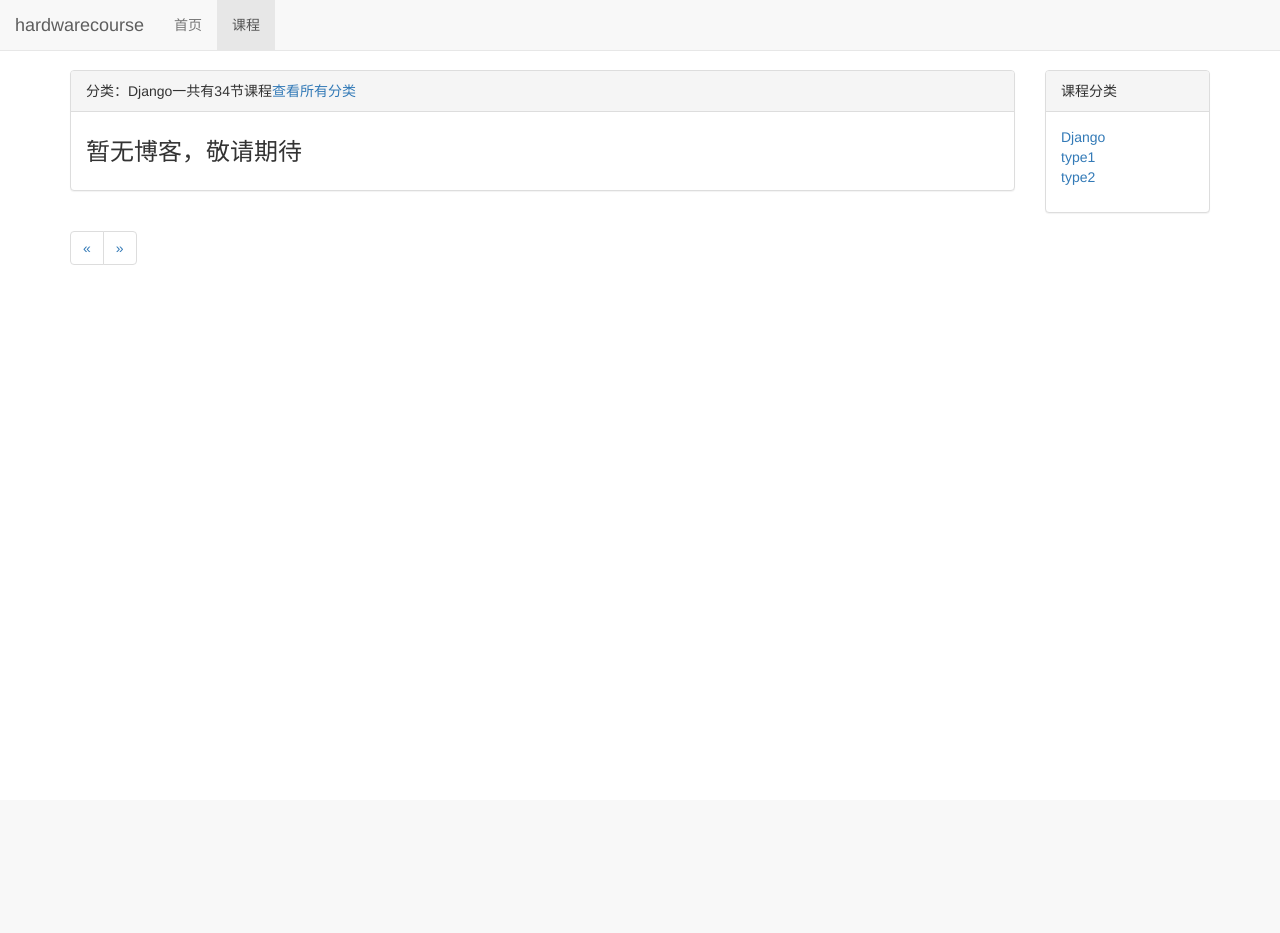
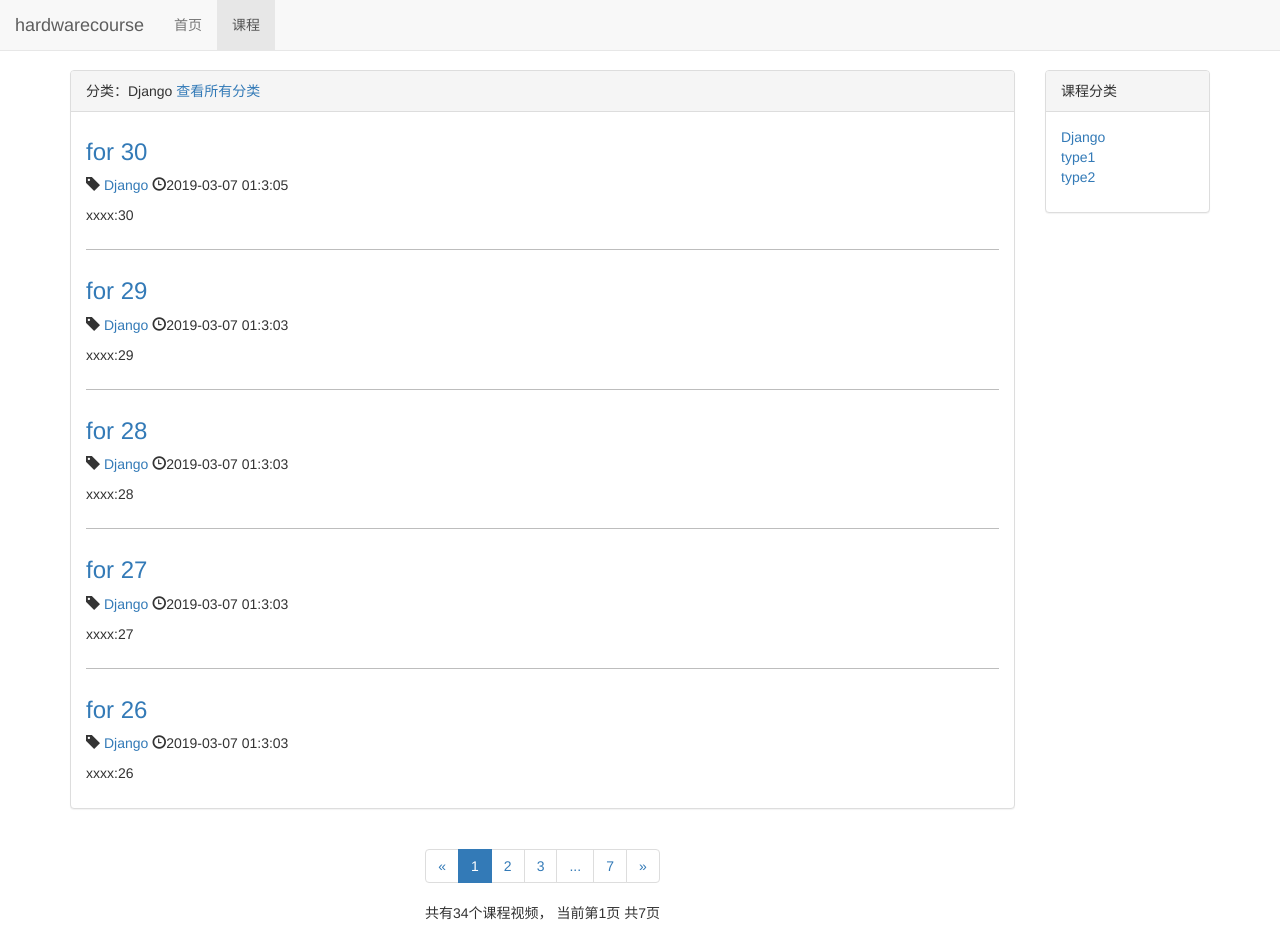
Before and after one commit to TrellixVulnTeam/Django-wxapp_SYJM, a Django app: a page that uses mysite/blog/templates/blog/blog_list.html in a window 1280 px wide. Before the commit the page ends 265 px from the top, so only its background shows below. Run offline with Django 3.2, Linux system fonts and the light colour scheme; data comes from the database, SQL or seed files in the repository; some libraries are stand-ins or nearby versions.

Commit message:
update 上次具体写了啥 我也忘了 可能也不用这个后端了 以后想起来再做一下

```diff
--- a/mysite/blog/static/blog/blog.css
+++ b/mysite/blog/static/blog/blog.css
@@ -8,6 +8,10 @@ div.blog:not(:last-child){
     margin-bottom: 2em;
     padding-bottom: 1em;
     border-bottom: 1px solid rgb(189, 189, 189);
+}
+
+div.paginator{
+    text-align:center;
 }
 
 ul.blog-info-description{
@@ -22,3 +26,7 @@ ul.blog-info-description li{
 div.blog-content{
     text-indent: 2em;
 }
+
+div.blog-more{
+    margin-top: 1em;
+}
--- a/mysite/blog/templates/blog/blog_list.html
+++ b/mysite/blog/templates/blog/blog_list.html
@@ -19,9 +19,9 @@
     <div class="row">
         <div class="col-sm-8 col-md-8 col-lg-10">
             <div class="panel panel-default">
-                <div class="panel-heading">{% block blog_list_title %}课程列表：一共有{{page_of_blogs.paginator.count|length}}节课 {% endblock %} </div>
+                <div class="panel-heading">{% block blog_list_title %}课程列表：一共有{{page_of_blogs.paginator.count}}节课 {% endblock %} </div>
                 <div class="panel-body">
-                    {% for blog in page_of_blogs.object_list%}
+                    {% for blog in blogs%}
                     <div class="blog">
                         <h3><a href="{% url 'blog_detail' blog.pk %}">{{blog.title}}</a></h3>
                         <p class="blog-info">
@@ -40,7 +40,7 @@
                     {% endfor %}
                 </div>
             </div>
-            <div>
+            <div class = "paginator">
                         <ul class="pagination">
                             <!-- 上一页 -->
                           <li>
@@ -53,8 +53,16 @@
                               {% endif %}
                           </li>
 <!-- href别打空格  -->     {#全部页码#}
-                          {% for page_num in page_of_blogs.paginator.page_range %}
-                          <li><a href="?page={{page_num}}">{{ page_num }}</a></li>
+                          {% for page_num in page_range %}
+                          {% if page_num == page_of_blogs.number %}
+                          <li class = "active"><span>{{page_num}}</span></li>
+                          {% else %}
+                              {% if page_num == '...' %}
+                              <li><span>{{page_num}}</span></li>
+                              {% else %}
+                            <li><a href="?page={{page_num}}">{{page_num}}</a></li>
+                              {% endif %}
+                          {% endif %}
                           {% endfor %}
                           {#下一页#}
                           <li>
@@ -67,6 +75,11 @@
                                 {% endif %}
                           </li>
                         </ul>
+                        <p>
+                            共有{{page_of_blogs.paginator.count}}个课程视频，
+                            当前第{{page_of_blogs.number}}页
+                            共{{page_of_blogs.paginator.num_pages}}页
+                        </p>
             </div>
         </div>
         <div class="hidden-xs col-sm-4 col-md-4 col-lg-2">
--- a/mysite/blog/templates/blog/blogs_with_type.html
+++ b/mysite/blog/templates/blog/blogs_with_type.html
@@ -3,4 +3,4 @@
 {% block title%}
 {{blog_type.type_name}}
 {% endblock %}
-{% block blog_list_title %}分类：{{blog_type.type_name}}一共有{{blogs|length}}节课程<a href="{% url 'blog_list' %}">查看所有分类</a> {% endblock %}
+{% block blog_list_title %}分类：{{blog_type.type_name}} <a href="{% url 'blog_list' %}">查看所有分类</a> {% endblock %}
--- a/mysite/blog/views.py
+++ b/mysite/blog/views.py
@@ -5,25 +5,71 @@ from .models import Blog,BlogType
 def blog_list(request):
 
     blogs_all_list = Blog.objects.all()
-    paginator = Paginator(blogs_all_list,10)
+    paginator = Paginator(blogs_all_list,5)
     page_num = request.GET.get('page',1) #获取页码参数核心请求，无page则为1
     page_of_blogs = paginator.get_page(page_num)
+    current_page_num = page_of_blogs.number
+    #获取当前页码前后各2页的页码范围
+    page_range = list(range(max(current_page_num - 2 , 1) , current_page_num)) + \
+     list(range(current_page_num, min(current_page_num + 2,paginator.num_pages)+  1))
+    #注意range区间是开的，所以多加了一个1
+    #加入省略页码标记
+    if page_range[0] - 1 >=2:
+        page_range.insert(0,'...')
+    if paginator.num_pages - page_range[-1] >= 2:
+        page_range.append('...')
+    #首页和尾页
+    if page_range[0] != 1:
+        page_range.insert(0,1)
+    if page_range[-1] != paginator.num_pages:
+        page_range.append(paginator.num_pages)
 
     context = {}
+    context['blogs'] = page_of_blogs.object_list
     context['page_of_blogs'] = page_of_blogs
+    context['page_range'] = page_range
     context['blog_types'] = BlogType.objects.all()
     return render_to_response('blog/blog_list.html',context)
 
 # Create your views here.
 def blog_detail(request,blog_pk):
     context ={}
-    context['blog'] = get_object_or_404(Blog,pk = blog_pk)
+    blog = get_object_or_404(Blog,pk = blog_pk)
+    context['previous_blog'] = Blog.objects.filter(created_time__gt = blog.created_time).last()
+    context['next_blog'] = Blog.objects.filter(created_time__lt = blog.created_time).first()
+    context['blog'] = blog
     return render_to_response('blog/blog_detail.html',context)
 
 def blogs_with_type(request,blog_type_pk):
     context = {}
     blog_type = get_object_or_404(BlogType,pk = blog_type_pk)
-    context['blogs'] = Blog.objects.filter(blog_type=blog_type)
+    blogs_all_list = Blog.objects.filter(blog_type=blog_type)
+    paginator = Paginator(blogs_all_list,5)
+    page_num = request.GET.get('page',1) #获取页码参数核心请求，无page则为1
+    page_of_blogs = paginator.get_page(page_num)
+    current_page_num = page_of_blogs.number
+    #获取当前页码前后各2页的页码范围
+    page_range = list(range(max(current_page_num - 2 , 1) , current_page_num)) + \
+     list(range(current_page_num, min(current_page_num + 2,paginator.num_pages)+  1))
+    #注意range区间是开的，所以多加了一个1
+    #加入省略页码标记
+    if page_range[0] - 1 >=2:
+        page_range.insert(0,'...')
+    if paginator.num_pages - page_range[-1] >= 2:
+        page_range.append('...')
+    #首页和尾页
+    if page_range[0] != 1:
+        page_range.insert(0,1)
+    if page_range[-1] != paginator.num_pages:
+        page_range.append(paginator.num_pages)
+
+    context = {}
     context['blog_type'] = blog_type
+    context['blogs'] = page_of_blogs.object_list
+    context['page_of_blogs'] = page_of_blogs
+    context['page_range'] = page_range
     context['blog_types'] = BlogType.objects.all()
+
+
+
     return render_to_response('blog/blogs_with_type.html',context)
--- a/mysite/mysite/settings.py
+++ b/mysite/mysite/settings.py
@@ -124,3 +124,6 @@ STATIC_URL = '/static/'
 STATICFILES_DIRS = [
     os.path.join(BASE_DIR,'static'),
 ]
+
+#自定义参数
+EACH_PAGE_BLOGS_NUMBER = 6
--- a/mysite/mysite/views.py
+++ b/mysite/mysite/views.py
@@ -1,5 +1,4 @@
 from django.shortcuts import render_to_response
-
 def home(request):
     context = {}
     return render_to_response('home.html',context)
```
Also changed, not shown: mysite/blog/templates/blog/blog_detail.html (+16 -0 lines).
